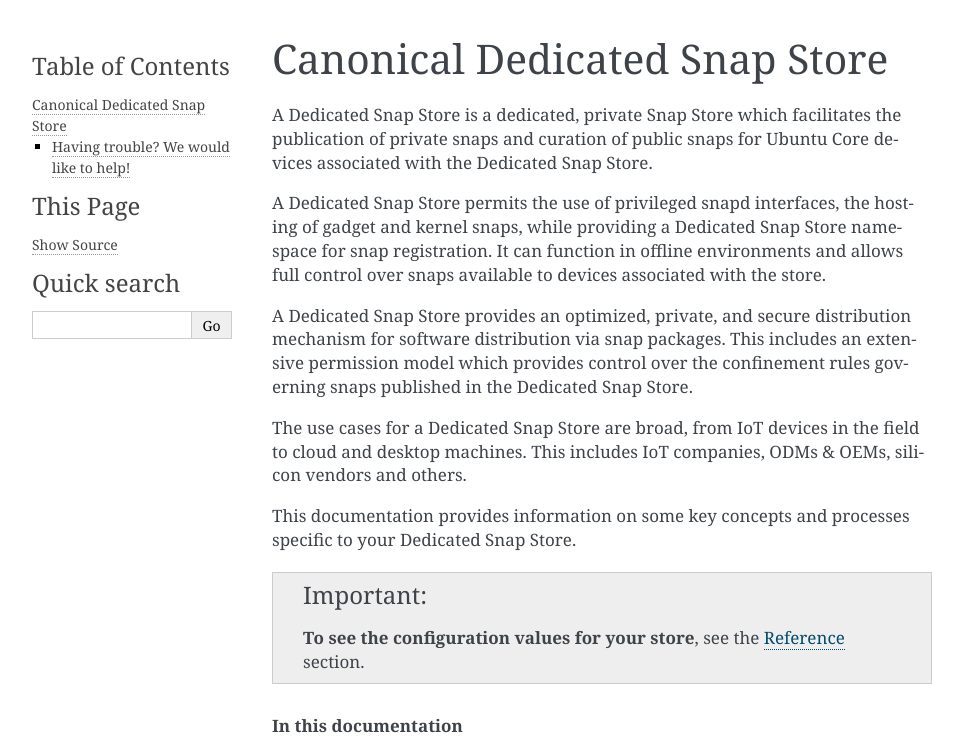
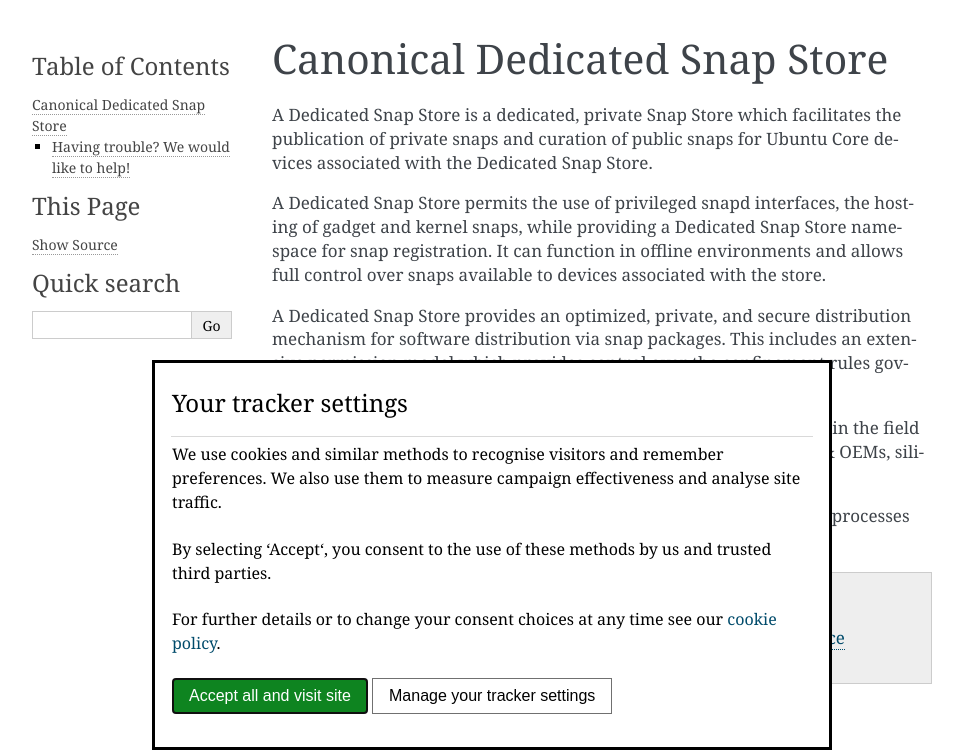
Before and after one commit to canonical/brand-store-documentation, a Sphinx documentation site: the page built from docs/index.rst, in a window 1280 px wide, cut to the strip 0-751 px from the top of the page. Shown: the whole strip, without its empty margins (148-1111 px from the left). Built offline with Sphinx 7.4.7, drawn with Linux system fonts in a browser that asks for light colours; pages that are not in the unit, such as notebooks, are missing from menus.

Commit message:
feat: cookie banner + Google analytics

```diff
--- /dev/null
+++ b/docs/.sphinx/_static/cookie-banner.css
@@ -0,0 +1,89 @@
+/* Cookie policy styling WILL BE REMOVED when implementation of new theme with vanilla is implemented */
+.cookie-policy {
+    overflow: auto;
+    position: absolute;
+    top: 40%;
+    z-index: 50;
+}
+
+dialog.cookie-policy {
+    background-color: #fff;
+    height: auto;
+    max-height: 80vh;
+    max-width: 40rem;
+    padding: 0, 1rem 0 1rem;
+    width: auto;
+}
+
+.p-modal {
+    color: #000000;
+}
+
+header.p-modal__header {
+    margin-bottom: .5rem;
+}
+
+header.p-modal__header::after {
+    background-color: #d9d9d9;
+    content: "";
+    height: 1px;
+    left: 0;
+    margin-left: 1rem;
+    margin-right: 1rem;
+    position: absolute;
+    right: 0;
+}
+
+h2#cookie-policy-title.p-modal__title {
+    align-self: flex-end;
+    color: #000000;
+    font-size: 1.5rem;
+    font-style: normal;
+    font-weight: 275;
+    line-height: 2rem;
+    margin: 0 0 1.05rem 0;
+    padding: 0.45rem 0 0 0;
+}
+
+div#cookie-policy-content {
+    color: #000000;
+}
+
+.cookie-policy p {
+    font-size: 1rem;
+    line-height: 1.5rem;
+    margin-top: 0;
+    padding-top: .4rem;
+}
+
+.cookie-policy p a {
+    text-decoration: none;
+}
+.cookie-policy button {
+    border-style: solid;
+    border-width: 1.5px;
+    cursor: pointer;
+    display: inline-block;
+    font-size: 1rem;
+    font-weight: 400;
+    justify-content: center;
+    line-height: 1.5rem;
+    padding: calc(.4rem - 1px) 1rem;
+    text-align: center;
+    text-decoration: none;
+    transition-duration: .1s;
+    transition-property: background-color,border-color;
+    transition-timing-function: cubic-bezier(0.55,0.055,0.675,0.19);
+}
+
+.cookie-policy button {
+    background-color: #fff;
+    border-color: rgba(0,0,0,0.56);
+    color: #000;
+}
+
+.cookie-policy .p-button--positive {
+    background-color: #0e8420;
+    border-color: #0e8420;
+    color: #fff;
+}
--- /dev/null
+++ b/docs/.sphinx/_templates/footer.html
@@ -0,0 +1,92 @@
+<div class="related-pages">
+  {# mod: Per-page navigation #}
+  {% if meta %}
+    {% if 'sequential_nav' in meta %}
+      {% set sequential_nav = meta.sequential_nav %}
+    {% endif %}
+  {% endif %}
+  {# mod: Conditional wrappers to control page navigation buttons #}
+  {% if sequential_nav != "none" -%}
+    {% if next and (sequential_nav == "next" or sequential_nav == "both") -%}
+      <a class="next-page" href="{{ next.link }}">
+        <div class="page-info">
+          <div class="context">
+            <span>{{ _("Next") }}</span>
+          </div>
+          <div class="title">{{ next.title }}</div>
+        </div>
+        <svg class="furo-related-icon"><use href="#svg-arrow-right"></use></svg>
+      </a>
+    {%- endif %}
+    {% if prev and (sequential_nav == "prev" or sequential_nav == "both") -%}
+      <a class="prev-page" href="{{ prev.link }}">
+        <svg class="furo-related-icon"><use href="#svg-arrow-right"></use></svg>
+        <div class="page-info">
+          <div class="context">
+            <span>{{ _("Previous") }}</span>
+          </div>
+          {% if prev.link == pathto(root_doc) %}
+            <div class="title">{{ _("Home") }}</div>
+          {% else %}
+            <div class="title">{{ prev.title }}</div>
+          {% endif %}
+        </div>
+      </a>
+    {%- endif %}
+  {%- endif %}
+</div>
+<div class="bottom-of-page">
+  <div class="left-details">
+    {%- if show_copyright %}
+    <div class="copyright">
+      {%- if hasdoc('copyright') %}
+        {% trans path=pathto('copyright'), copyright=copyright|e -%}
+          <a href="{{ path }}">Copyright</a> &#169; {{ copyright }}
+        {%- endtrans %}
+      {%- else %}
+        {% trans copyright=copyright|e -%}
+          Copyright &#169; {{ copyright }}
+        {%- endtrans %}
+      {%- endif %}
+    </div>
+    {%- endif %}
+
+    {# mod: removed "Made with" #}
+
+    {%- if last_updated -%}
+    <div class="last-updated">
+      {% trans last_updated=last_updated|e -%}
+        Last updated on {{ last_updated }}
+      {%- endtrans -%}
+    </div>
+    {%- endif %}
+
+    {%- if show_source and has_source and sourcename %}
+    <div class="show-source">
+      <a class="muted-link" href="{{ pathto('_sources/' + sourcename, true)|e }}"
+         rel="nofollow">Show source</a>
+    </div>
+    {%- endif %}
+  </div>
+  <div>
+   {% if has_contributor_listing and display_contributors and pagename and page_source_suffix %}
+       {% set contributors = get_contributors_for_file(pagename, page_source_suffix) %}
+       {% if contributors %}
+          {% if contributors | length > 1 %}
+              <a class="display-contributors">Thanks to the {{ contributors |length }} contributors!</a>
+          {% else %}
+              <a class="display-contributors">Thanks to our contributor!</a>
+          {% endif %}
+          <div id="overlay"></div>
+          <ul class="all-contributors">
+              {% for contributor in contributors %}
+                  <li>
+                      <a href="{{ contributor[1] }}" class="contributor">{{ contributor[0] }}</a>
+                  </li>
+              {% endfor %}
+          </ul>
+       {% endif %}
+   {% endif %}
+  </div>
+  <div class="right-details"><a href="" class="js-revoke-cookie-manager muted-link">Manage your tracker settings</a></div>
+</div>
--- /dev/null
+++ b/docs/.sphinx/_templates/header.html
@@ -0,0 +1,75 @@
+<header id="header" class="p-navigation">
+
+  <script type="module" src="{{ pathto('_static/js/bundle.js', 1) }}">
+  </script>
+
+  <!-- Google Tag Manager -->
+  <script>
+    (function(w, d, s, l, i) {
+      w[l] = w[l] || [];
+      w[l].push({
+        'gtm.start': new Date().getTime(),
+        event: 'gtm.js'
+      });
+      var f = d.getElementsByTagName(s)[0];
+      var j = d.createElement(s);
+      var dl = '';
+      if (l != 'dataLayer') {
+          dl = '&l=' + l;
+      }
+      j.async = true;
+      j.src = 'https://www.googletagmanager.com/gtm.js?id=' + i + dl;
+      f.parentNode.insertBefore(j, f);
+    })(window, document, 'script', 'dataLayer', 'GTM-KNX3CJC');
+  </script>
+
+  <div class="p-navigation__nav" role="menubar">
+
+    <ul class="p-navigation__links" role="menu">
+
+      <li>
+        <a class="p-logo" href="https://{{ product_page }}" aria-current="page">
+          <img src="{{ pathto(product_tag,1) }}" alt="Logo" class="p-logo-image">
+          <div class="p-logo-text p-heading--4">{{ project }}
+          </div>
+        </a>
+      </li>
+
+      <li class="nav-ubuntu-com">
+        <a href="https://{{ product_page }}" class="p-navigation__link">{{ product_page }}</a>
+      </li>
+
+      <li>
+        <a href="#" class="p-navigation__link nav-more-links">More resources</a>
+        <ul class="more-links-dropdown">
+
+          {% if discourse %}
+          <li>
+            <a href="{{ discourse }}" class="p-navigation__sub-link p-dropdown__link">Discourse</a>
+          </li>
+          {% endif %}
+
+          {% if mattermost %}
+          <li>
+            <a href="{{ mattermost }}" class="p-navigation__sub-link p-dropdown__link">Mattermost</a>
+          </li>
+          {% endif %}
+
+          {% if matrix %}
+          <li>
+            <a href="{{ matrix }}" class="p-navigation__sub-link p-dropdown__link">Matrix</a>
+          </li>
+          {% endif %}
+
+          {% if github_url %}
+          <li>
+            <a href="{{ github_url }}" class="p-navigation__sub-link p-dropdown__link">GitHub</a>
+          </li>
+          {% endif %}
+
+        </ul>
+      </li>
+
+    </ul>
+  </div>
+</header>
--- a/docs/conf.py
+++ b/docs/conf.py
@@ -176,6 +176,15 @@
 templates_path = [".sphinx/_templates"]
 html_extra_path = ["sitemap.xml"]
 
+# Add CSS files (located in .sphinx/_static/)
+html_css_files = [
+	'cookie-banner.css'
+]
+
+# Add JavaScript files (located in .sphinx/_static/)
+html_js_files = [
+	'js/bundle.js',
+]
 
 #############
 # Redirects #
@@ -308,18 +317,6 @@
 # Excludes files or directories from processing
 
 exclude_patterns = []
-
-# Adds custom CSS files, located under 'html_static_path'
-
-# html_css_files = [
-#     "css/pdf.css",
-# ]
-
-
-# Adds custom JavaScript files, located under 'html_static_path'
-
-# html_js_files = []
-
 
 # Specifies a reST snippet to be appended to each .rst file
 
```
Also changed, not shown: docs/.sphinx/_static/js/bundle.js (added).
